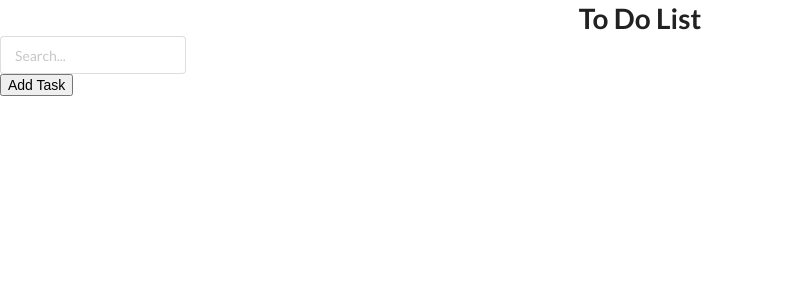
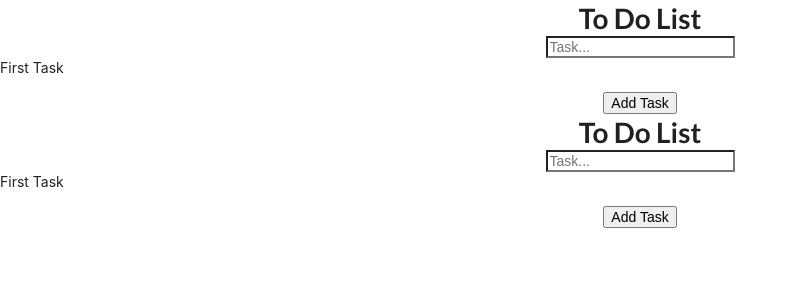
Before and after one commit to mariamnersisyan97/Todo-App, a React (Vite) app: page / in a window 1280 px wide. Shown: the top 300 px of the page, without its empty margins (0-798 px from the left). Built offline with nearby package versions, Linux system fonts and the light colour scheme.

Commit message:
todolist component added

```diff
--- a/src/App.tsx
+++ b/src/App.tsx
@@ -1,21 +1,10 @@
-// import TodoList from './TodoForm';
-import React, { useState } from 'react';
-
+import TodoForm from "./components/TodoForm";
+import TodoList from "./components/TodoList";
 
 export const App = () => {
-  // const [todos, setTodos] = useState('')
-  return(
-
-    <div>
-    <header style={{ textAlign: 'center'}}>
-     <h1> To Do List</h1>
-     </header>
-        <div>
-        <div className="ui input"><input type="text" placeholder="Search..."/></div>
-        </div>
-     <button style={{ textAlign: 'center'}}> Add Task </button>
-
-     </div>
-  )
-
+  return (
+    <>
+      <TodoForm /> <TodoForm />
+    </>
+  );
 };
--- /dev/null
+++ b/src/components/TodoForm.tsx
@@ -0,0 +1,32 @@
+import React, { useState } from "react";
+
+const TodoForm = () => {
+  const [input, setInput] = useState("");
+  return (
+    <>
+      {
+        <div>
+          <header style={{ textAlign: "center" }}>
+            <h1> To Do List</h1>
+          </header>
+          <div style={{ textAlign: "center" }}>
+            <div className="task-input">
+              <input
+                type="text"
+                placeholder="Task..."
+                onChange={(e) => setInput(e.target.value)}
+              />
+            </div>
+          </div>
+          <p>First Task</p>
+          <div className="add-task-buton" style={{ textAlign: "center" }}>
+            <button type="button"> Add Task </button>
+          </div>
+        </div>
+      }
+    </>
+  );
+};
+
+export default TodoForm;
+//You add the input value to your array of todos when you click the button
--- /dev/null
+++ b/src/components/TodoList.tsx
@@ -0,0 +1,12 @@
+import React, { useState } from "react";
+
+const TodoList = () => {
+  // make an input
+  // render input on ul/li
+  // make a func that takes the value + adds it to a list
+  // react to loop over the list to display them all
+  const taskValue = document.getElementsByClassName("task-input");
+  const newPTag = document.createElement("p");
+  return;
+};
+export default TodoList;
```
Also changed, not shown: index.html (+7 -1 lines), src/components/TodoForm.js (deleted, +0 -15 lines), src/main.tsx (+6 -6 lines).
